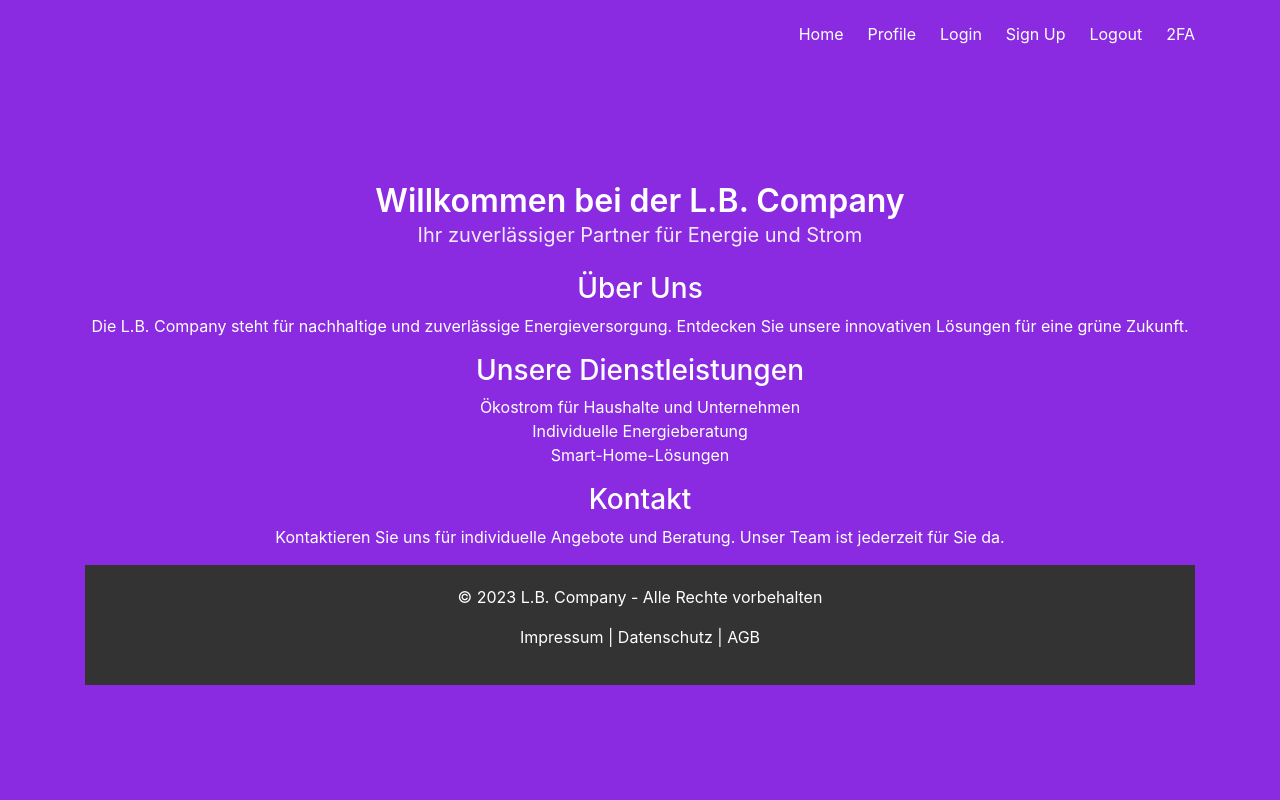
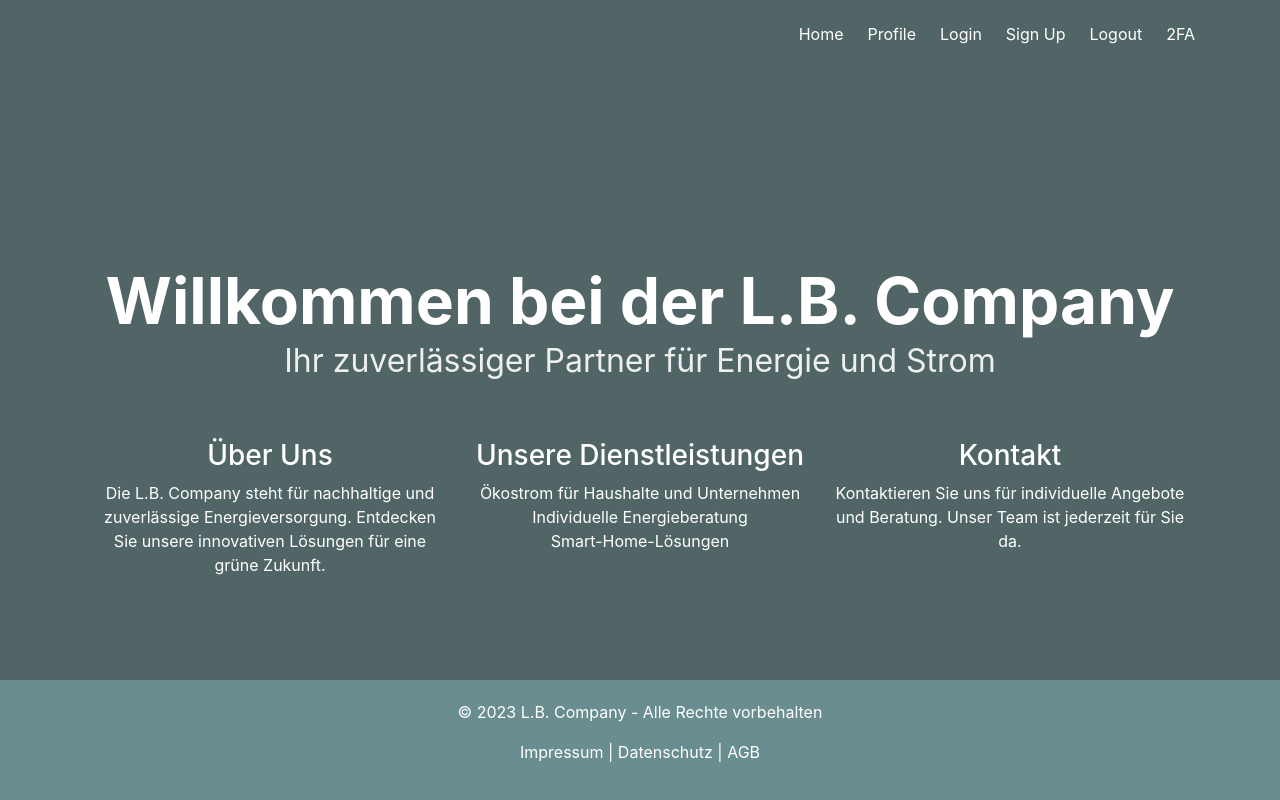
Before and after one commit to zecyto/security_by_design, a Flask app: page / in a window 1280 px wide. Run offline with Flask 3, Linux system fonts and the light colour scheme; parts of the project's set-up code (start-up, migrations or seed data) failed here and were passed over; some libraries are stand-ins or nearby versions.

Commit message:
Frontend
Index mit css verbessert

```diff
--- a/server/templates/base.html
+++ b/server/templates/base.html
@@ -12,11 +12,78 @@
 </head>
 
 <style>
+html, body {
+    height: 100%;
+    margin: 0;
+}
+
+/* Hauptbereich für Inhalte mit Flexbox */
+.main-content {
+    display: flex;
+    justify-content: space-around;
+    align-items: flex-start;
+    flex-wrap: wrap; /* Sorgt dafür, dass die Abschnitte bei Bedarf umgebrochen werden */
+}
+
+/* Stile für jede Sektion, um sie flexibel zu machen */
+.main-content > section {
+    flex: 1; /* Jeder Abschnitt nimmt gleichen Platz ein */
+    margin: 10px; /* Fügt einen Außenabstand hinzu */
+    min-width: 250px; /* Minimale Breite für jeden Abschnitt, um zu vermeiden, dass sie zu schmal werden */
+    box-sizing: border-box; /* Stellt sicher, dass Padding und Border im Width enthalten sind */
+}
+
+/* Responsive Design: Bei kleinen Bildschirmen werden die Abschnitte untereinander angeordnet */
+@media (max-width: 768px) {
+    .main-content {
+        flex-direction: column;
+        align-items: stretch;
+    }
+
+    .main-content > section {
+        /* Nimmt die volle Breite ein, um auf kleinen Bildschirmen gut auszusehen */
+        flex-basis: 100%;
+        margin: 0;
+    }
+}
+
+.title {
+    font-size: 4em; /* Erhöht die Schriftgröße */
+    font-weight: bold; /* Macht die Schrift fett */
+    color: #ffffff; /* Weißer Text, Sie können dies je nach Hintergrundfarbe ändern */
+    text-align: center; /* Zentriert den Titel */
+    margin-top: 0; /* Entfernt den oberen Rand */
+    padding-top: 0px; /* Fügt oben etwas Platz hinzu */
+}
+
+.subtitle {
+    color: white;
+    font-size: 2em;
+}
+
+.main-content {
+    color: white;
+
+}
+
+.services {
+    color: white;
+}
+
+.contact {
+    color: white;
+}
+
+/* Footer-Styles */
 .footer {
-  background-color: #333;
-  color: white;
-  text-align: center;
-  padding: 20px 0;
+    background-color: #6a8e8f;
+    color: white;
+    text-align: center;
+    padding: 20px 0;
+    position: fixed; /* Fixieren des Footers */
+    bottom: 0; /* Am unteren Rand der Seite */
+    left: 0;
+    width: 100%; /* Sorgt dafür, dass der Footer die volle Breite einnimmt */
 }
 
 .footer a {
@@ -32,7 +99,7 @@
 
 <body>
 
-    <section class="hero is-primary is-fullheight"  style="background-color: blueviolet;">
+    <section class="hero is-primary is-fullheight"  style="background-color: #526566;">
 
         <div class="hero-head">
             <nav class="navbar">
--- a/server/templates/index.html
+++ b/server/templates/index.html
@@ -8,14 +8,14 @@
 <h2 class="subtitle">
   Ihr zuverlässiger Partner für Energie und Strom
 </h2>
-
+<br>
 <!-- Hauptbereich mit Informationen und Grafiken -->
 <div class="main-content">
   <section class="about-us">
     <h3>Über Uns</h3>
     <p>Die L.B. Company steht für nachhaltige und zuverlässige Energieversorgung. Entdecken Sie unsere innovativen Lösungen für eine grüne Zukunft.</p>
   </section>
-
+<br>
   <section class="services">
     <h3>Unsere Dienstleistungen</h3>
     <ul>
@@ -24,7 +24,7 @@
       <li>Smart-Home-Lösungen</li>
     </ul>
   </section>
-
+<br>
   <section class="contact">
     <h3>Kontakt</h3>
     <p>Kontaktieren Sie uns für individuelle Angebote und Beratung. Unser Team ist jederzeit für Sie da.</p>
```
